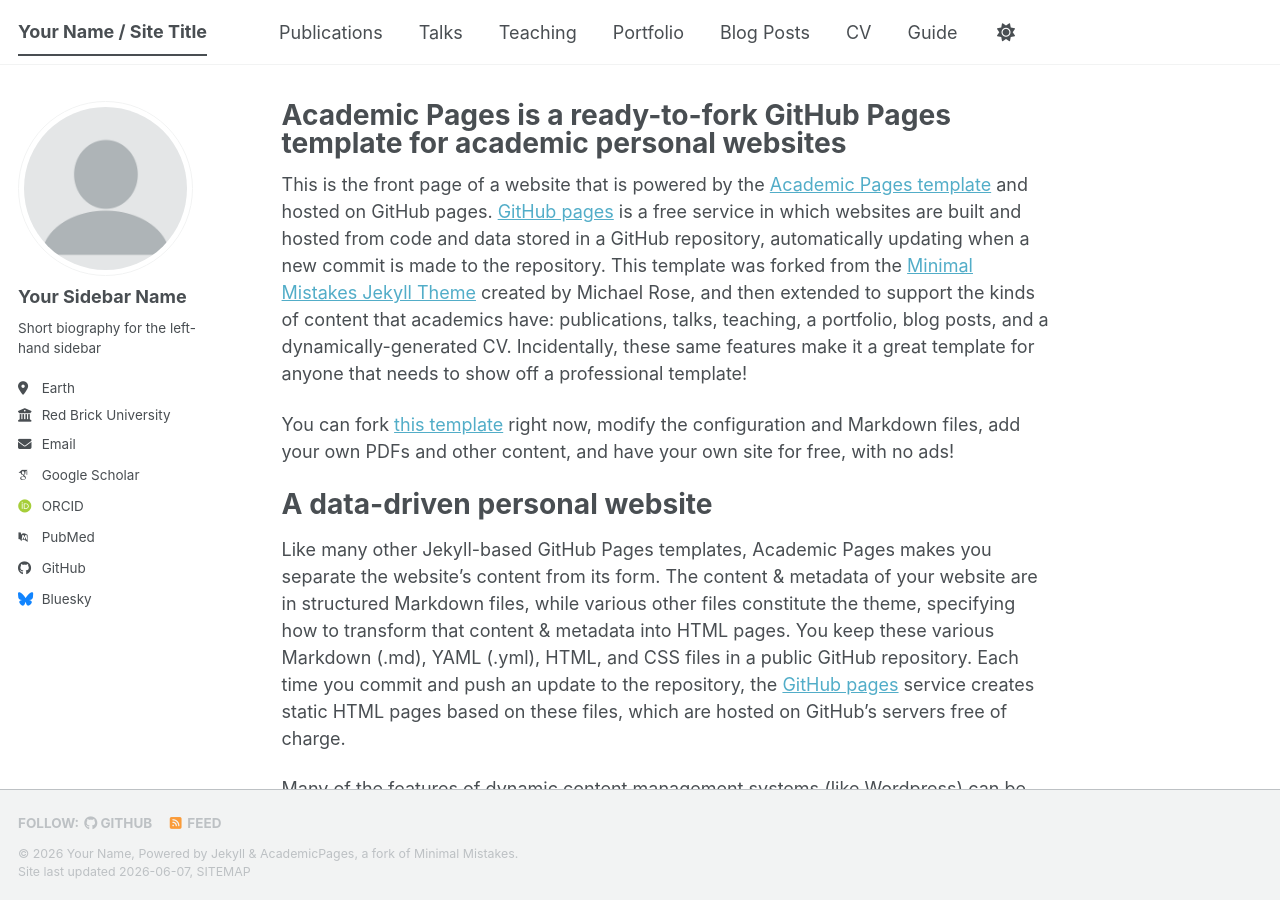
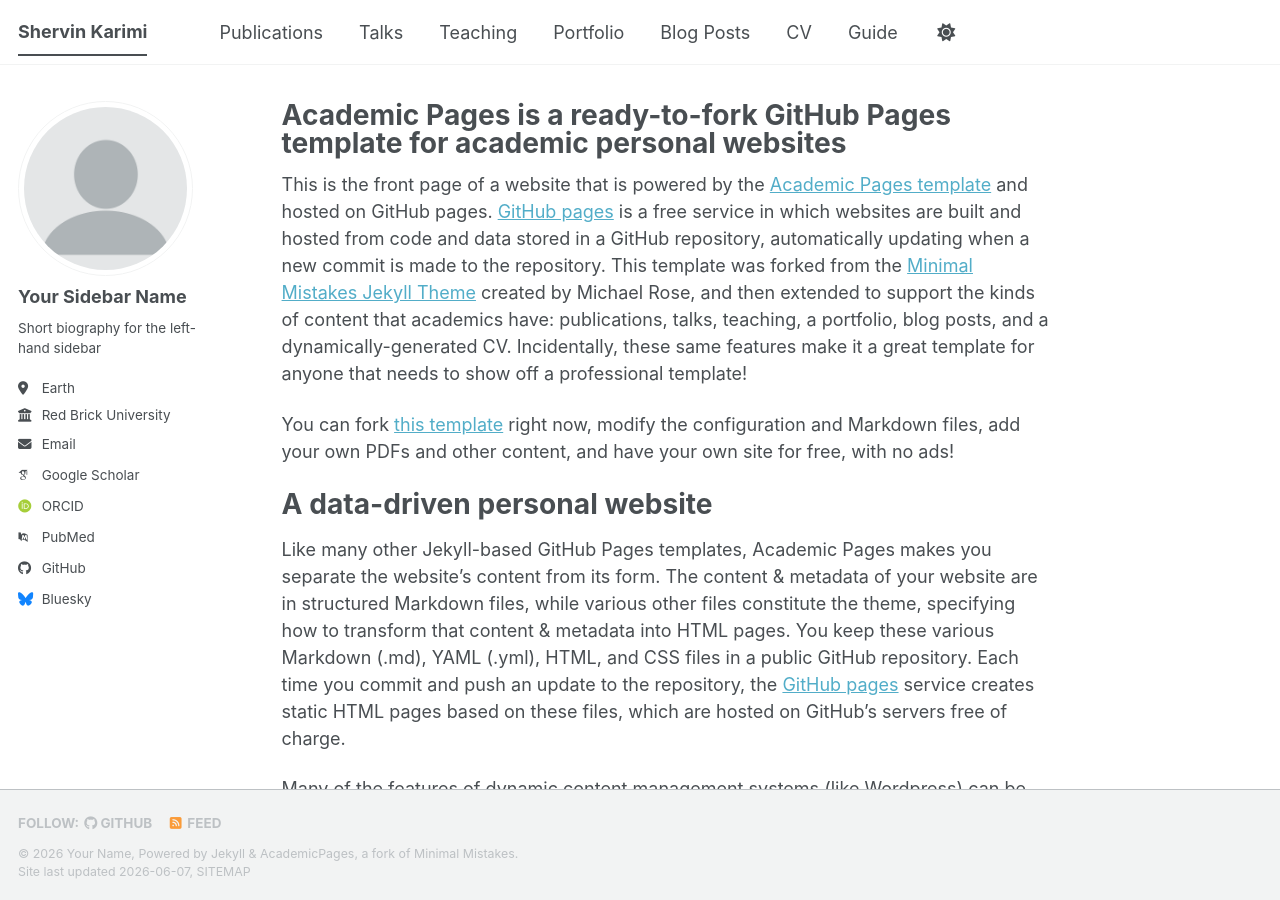
Before and after one commit to shervinkarimi/website, a Jekyll site: the page built from _pages/about.md, in a window 1280 px wide and 900 px high. Built offline with Jekyll 4.4.1, drawn with Linux system fonts in a browser that asks for light colours; some web fonts are replaced; a script bundle is joined from its source files by our own code; library files that are not in the unit come from our copies.

Commit message:
Update _config.yml

```diff
--- a/_config.yml
+++ b/_config.yml
@@ -9,7 +9,7 @@
 # Basic Site Settings
 locale                   : "en-US"
 site_theme               : "default" # The available themes options are "default", "air", "sunrise", "mint", "dirt" and "contrast"
-title                    : "Your Name / Site Title"
+title                    : "Shervin Karimi"
 title_separator          : "-"
 name                     : &name "Your Name"
 description              : &description "Your Name's academic portfolio"   # Update this with a general description of your site, this is the default if not overridden by a page
```
